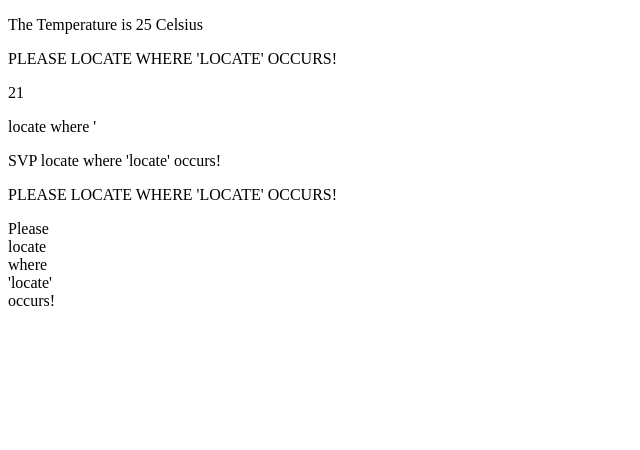
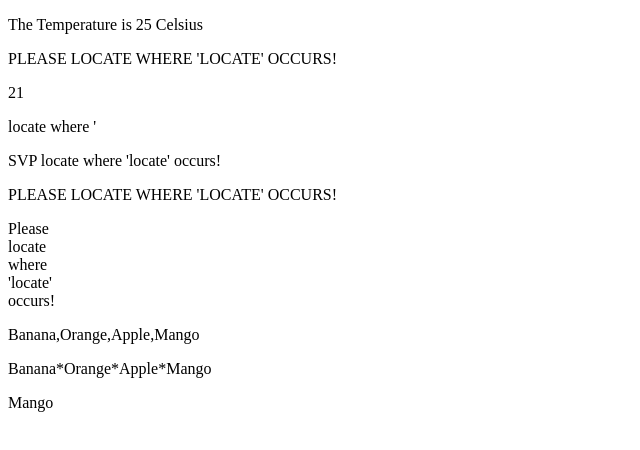
Before and after one commit to ftantely/Javascript-Review, a plain HTML site: page index.html in a window 1280 px wide. Shown: the whole page, without its empty margins (0-640 px from the left). Drawn offline with Linux system fonts and the light colour scheme.

Commit message:
06142018

```diff
--- a/index.html
+++ b/index.html
@@ -12,6 +12,10 @@
 <p id="four"></p>
 <p id="five"></p>
 <p id="six"></p>
+<p id="seven"></p>
+<p id="eight"></p>
+<p id="nine"></p>
+
 
 <script>
 var x = toCelsius(77);
@@ -33,6 +37,7 @@ var mta = str.slice(7,21);
 var mtb = str.replace("Please", "SVP");
 var mtd = str.toLocaleUpperCase();
 var mte = str.split(" ");
+var fruits = ["Banana", "Orange", "Apple", "Mango"]
 var text = " ";
 var i;
 for (i=0; i<mte.length; i++) {
@@ -44,6 +49,11 @@ document.getElementById("three").innerHTML=mta;
 document.getElementById("four").innerHTML=mtb;
 document.getElementById("five").innerHTML=mtd;
 document.getElementById("six").innerHTML=text;
+document.getElementById("seven").innerHTML=fruits.toString();
+document.getElementById("eight").innerHTML=fruits.join("*");
+document.getElementById("nine").innerHTML=fruits.pop("Orange");
+
+
 
 </script>
 </body>
```
